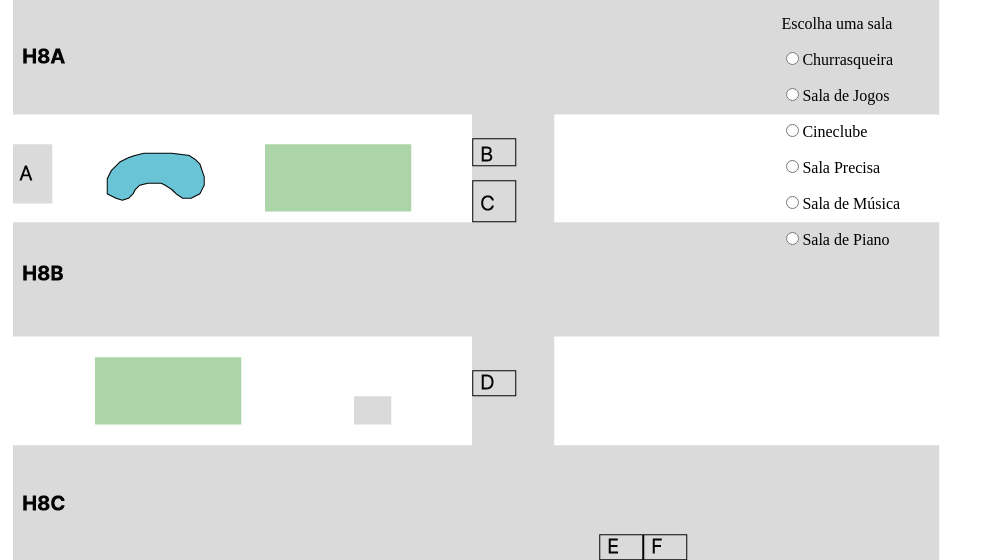
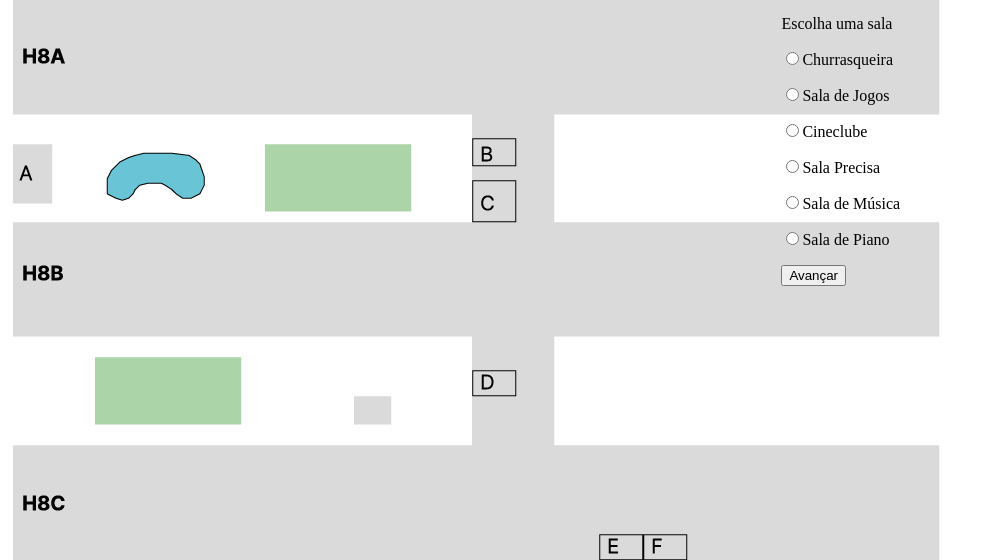
Before and after one commit to lhzuin/ReservITA, a Flask app: template templates/choose_room_form.html in a window 1280 px wide. Shown: the part 137-697 px from the top of the page, without its empty margins (0-989 px from the left). Run offline with Flask 2, Linux system fonts and the light colour scheme; the template is opened without the code that fills it, so the values that code supplies are empty.

Commit message:
Implementação do botão avançar

```diff
--- a/app.py
+++ b/app.py
@@ -7,7 +7,8 @@ CORS(app)
 
 @app.route('/') #página inútil por enquanto
 def index():
-    return render_template('index.html')
+    return redirect('/data')
+    #return render_template('index.html')
 
 @app.route('/form')
 def form():
--- a/templates/choose_room_form.html
+++ b/templates/choose_room_form.html
@@ -38,6 +38,9 @@
     <p><input type="radio" name="pergunta" value="D - Sala Precisa">Sala Precisa</p>
     <p><input type="radio" name="pergunta" value="E - Sala de Música">Sala de Música</p>
     <p><input type="radio" name="pergunta" value="F - Sala de Piano">Sala de Piano</p>
+    <form action="data" method = "POST">
+    <left><p><input type = "submit" value = "Avançar" /></p></left>
+</form>
 </div>
        </div>
        </div>
```
